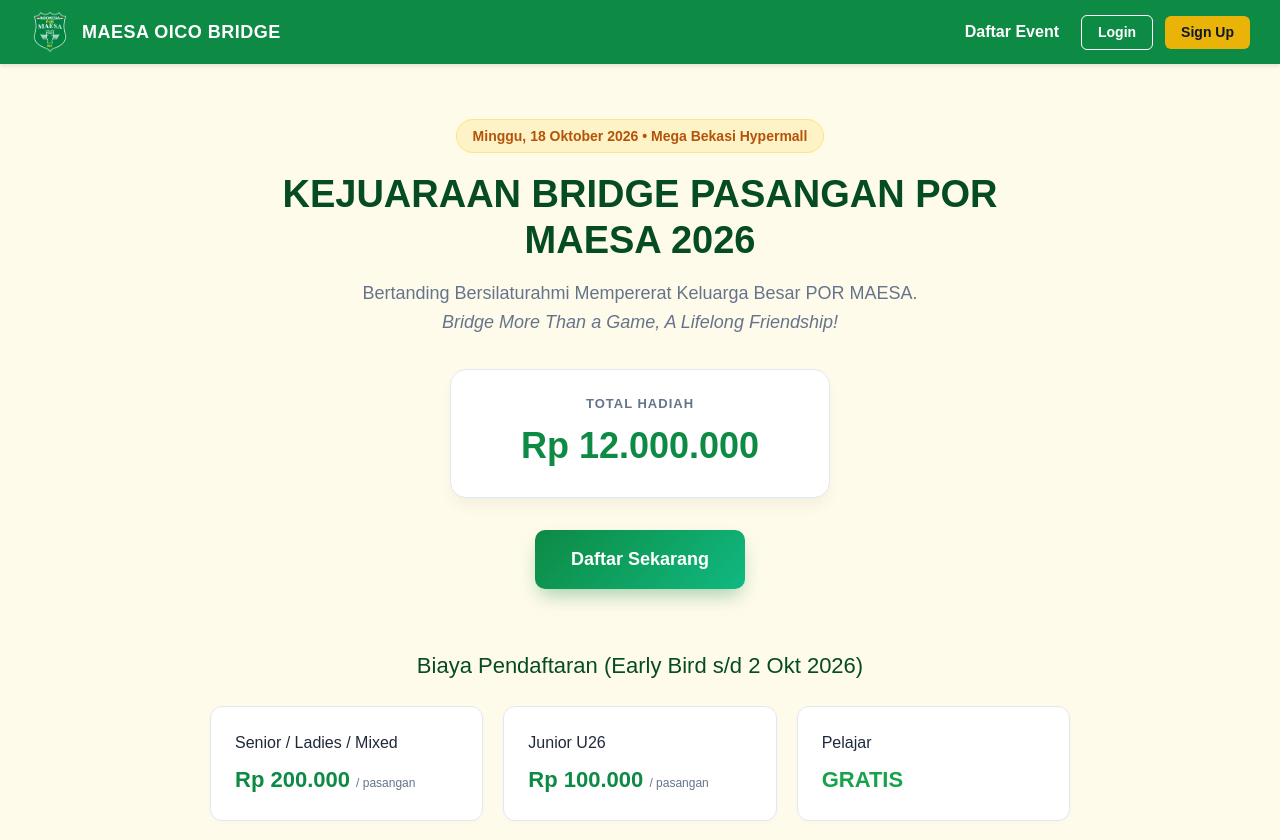
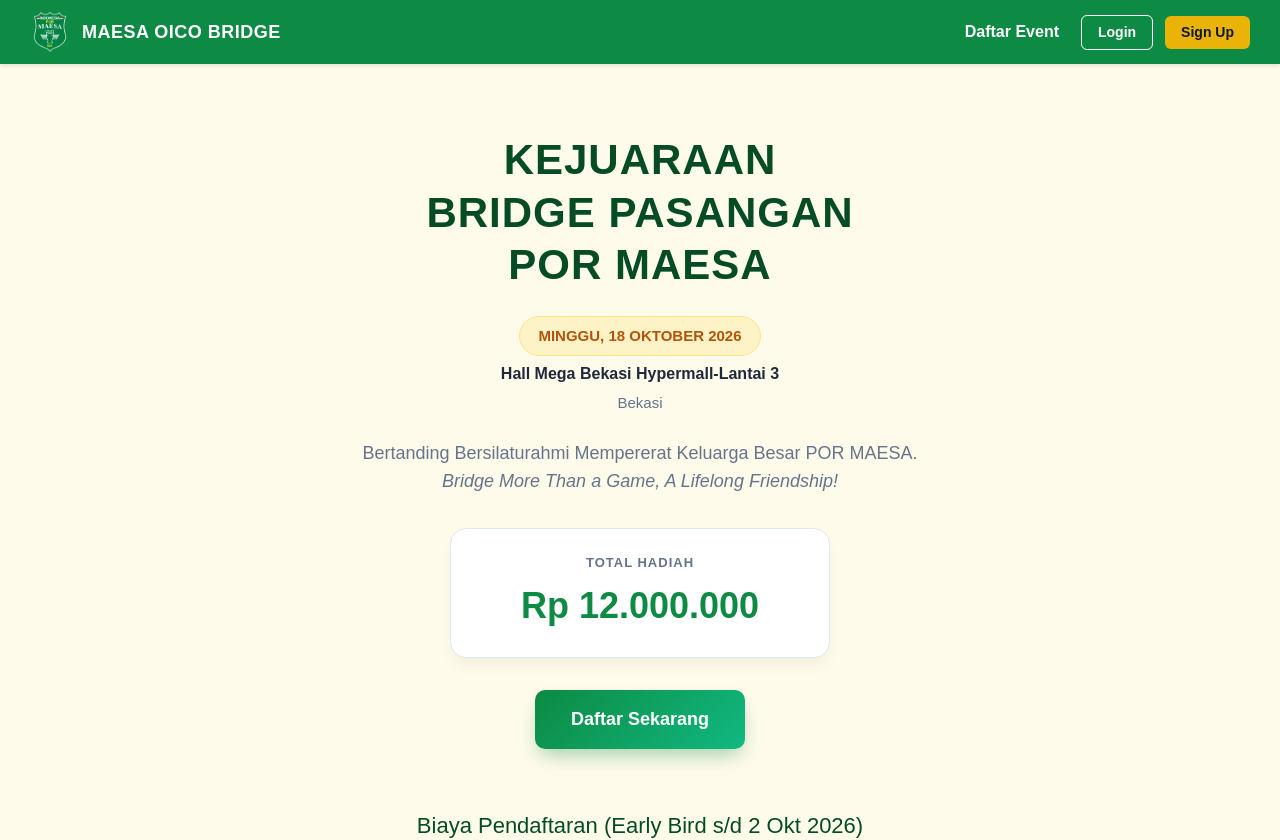
Before and after one commit to fredocto/pormaesa-ekosistem, a Next.js app: page / in a window 1280 px wide. Shown: the top 840 px of the page. Built offline with nearby package versions, Linux system fonts and the light colour scheme.

Commit message:
style: update title layout to 3 lines and adjust venue details

```diff
--- a/app/page.tsx
+++ b/app/page.tsx
@@ -46,15 +46,28 @@
 
       {/* Hero Section */}
       <section style={{ textAlign: 'center', padding: '60px 20px', maxWidth: '850px', margin: '0 auto' }}>
-        <span style={{ background: '#FEF3C7', color: '#B45309', padding: '8px 16px', borderRadius: '20px', fontSize: '14px', fontWeight: 'bold', border: '1px solid #FDE68A' }}>
-          Minggu, 18 Oktober 2026 • Mega Bekasi Hypermall
-        </span>
 
-        <h1 style={{ fontSize: '38px', marginTop: '24px', color: COLORS.textHeading, fontWeight: '800', lineHeight: '1.2' }}>
-          KEJUARAAN BRIDGE PASANGAN POR MAESA 2026
+        {/* Title 3 Baris */}
+        <h1 style={{ fontSize: '42px', marginTop: '10px', color: COLORS.textHeading, fontWeight: '800', lineHeight: '1.25', textTransform: 'uppercase', letterSpacing: '1px' }}>
+          KEJUARAAN<br />
+          BRIDGE PASANGAN<br />
+          POR MAESA
         </h1>
 
-        <p style={{ fontSize: '18px', color: COLORS.textMuted, lineHeight: '1.6', marginTop: '16px' }}>
+        {/* Tanggal & Venue dibawah Title */}
+        <div style={{ marginTop: '24px', marginBottom: '24px', display: 'flex', flexDirection: 'column', gap: '6px', alignItems: 'center' }}>
+          <span style={{ background: '#FEF3C7', color: '#B45309', padding: '8px 18px', borderRadius: '20px', fontSize: '15px', fontWeight: 'bold', border: '1px solid #FDE68A', display: 'inline-block' }}>
+            MINGGU, 18 OKTOBER 2026
+          </span>
+          <p style={{ margin: 0, fontSize: '16px', fontWeight: '600', color: COLORS.textBody }}>
+            Hall Mega Bekasi Hypermall-Lantai 3
+          </p>
+          <p style={{ margin: 0, fontSize: '15px', color: COLORS.textMuted }}>
+            Bekasi
+          </p>
+        </div>
+
+        <p style={{ fontSize: '18px', color: COLORS.textMuted, lineHeight: '1.6', marginTop: '20px' }}>
           Bertanding Bersilaturahmi Mempererat Keluarga Besar POR MAESA.<br />
           <em>Bridge More Than a Game, A Lifelong Friendship!</em>
         </p>
```
